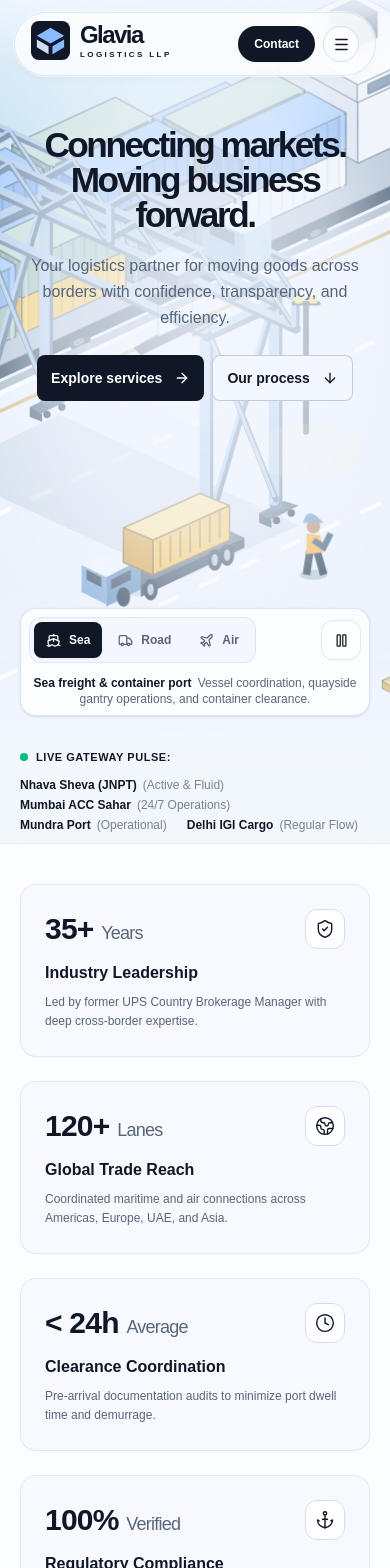
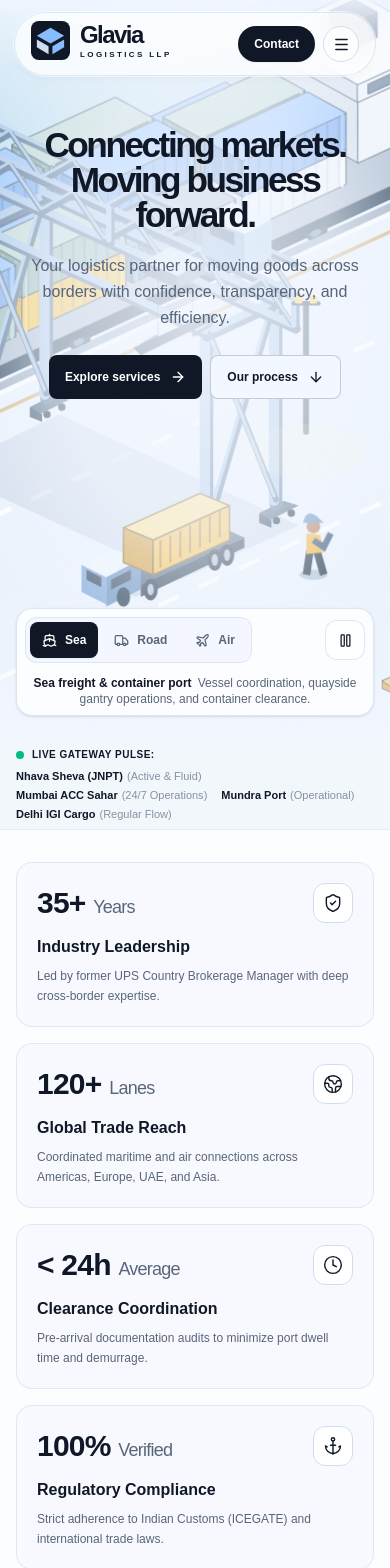
Before and after one commit to amrita022/glavia-logistics-website, a Next.js app: page / in a window 390 px wide. Shown: the top 1568 px of the page. Built offline with nearby package versions, Linux system fonts and the light colour scheme; a web font is replaced by a local one.

Commit message:
style: enhance responsive layout and mobile padding across components

```diff
--- a/src/app/globals.css
+++ b/src/app/globals.css
@@ -10,10 +10,10 @@
 }
 @layer base {
   html {
-    @apply scroll-smooth bg-canvas text-ink antialiased;
+    @apply scroll-smooth bg-canvas text-ink antialiased overflow-x-hidden;
   }
   body {
-    @apply font-sans;
+    @apply font-sans overflow-x-hidden;
   }
   section[id],
   footer[id],
@@ -32,7 +32,7 @@
 }
 @layer components {
   .wrap {
-    @apply mx-auto w-full max-w-[1400px] px-5 sm:px-10 lg:px-16;
+    @apply mx-auto w-full max-w-[1400px] px-4 sm:px-8 md:px-10 lg:px-16;
   }
   .eyebrow {
     @apply flex items-center gap-2.5 text-[11px] font-semibold tracking-[.15em] uppercase text-copy;
@@ -42,10 +42,10 @@
     @apply h-[2px] w-6 bg-primary;
   }
   .heading {
-    @apply text-4xl leading-[1.04] font-semibold tracking-[-.055em] text-balance md:text-5xl lg:text-6xl;
+    @apply text-3xl leading-[1.08] font-semibold tracking-[-.055em] text-balance sm:text-4xl md:text-5xl lg:text-6xl;
   }
   .action {
-    @apply inline-flex min-h-11 items-center justify-center gap-3 whitespace-nowrap rounded-lg px-3.5 sm:px-5 py-3 text-sm font-semibold transition active:scale-[.98];
+    @apply inline-flex min-h-11 items-center justify-center gap-2.5 rounded-lg px-4 sm:px-5 py-2.5 text-xs sm:text-sm font-semibold transition active:scale-[.98];
   }
   .action-dark {
     @apply bg-ink text-white hover:bg-ink/85;
--- a/src/app/page.tsx
+++ b/src/app/page.tsx
@@ -75,7 +75,7 @@ export default function Home() {
                   id={s.id}
                   className={
                     "group flex flex-col justify-between rounded-xl border border-panel/75 bg-canvas/40 p-4.5 transition-all duration-200 hover:-translate-y-0.5 hover:border-primary/80 hover:bg-white hover:shadow-xs " +
-                    (i === 4 ? "sm:col-span-2 lg:col-span-1" : "")
+                    (i === 4 ? "sm:col-span-2 sm:max-w-md sm:mx-auto sm:w-full lg:max-w-none lg:mx-0 lg:col-span-1" : "")
                   }
                 >
                   <div>
--- a/src/components/case-studies.tsx
+++ b/src/components/case-studies.tsx
@@ -85,11 +85,11 @@ export function CaseStudies() {
               </div>
 
               <div className="mt-6 border-t border-panel/50 pt-4">
-                <div className="grid grid-cols-3 gap-2 text-center">
+                <div className="grid grid-cols-3 gap-1.5 sm:gap-2 text-center">
                   {s.metrics.map((m) => (
-                    <div key={m.label} className="rounded-lg bg-canvas p-2">
-                      <div className="text-[10px] text-copy">{m.label}</div>
-                      <div className="mt-0.5 text-xs font-bold text-ink sm:text-sm">
+                    <div key={m.label} className="rounded-lg bg-canvas p-1.5 sm:p-2">
+                      <div className="text-[9px] sm:text-[10px] text-copy leading-tight truncate">{m.label}</div>
+                      <div className="mt-0.5 text-[11px] sm:text-xs md:text-sm font-bold text-ink leading-tight break-words">
                         {m.val}
                       </div>
                     </div>
--- a/src/components/metrics-strip.tsx
+++ b/src/components/metrics-strip.tsx
@@ -42,20 +42,20 @@ export function MetricsStrip() {
   return (
     <section aria-label="Operational credentials and key statistics" className="border-b border-panel/70 bg-white/70 backdrop-blur-md">
       {/* Live Hubs Ticker Bar */}
-      <div className="border-b border-panel/40 bg-panel/20 py-2.5 text-xs text-copy">
-        <div className="wrap flex flex-wrap items-center justify-between gap-3">
+      <div className="border-b border-panel/40 bg-panel/20 py-2 sm:py-2.5 text-xs text-copy">
+        <div className="wrap flex flex-wrap items-center justify-between gap-2 sm:gap-3">
           <div className="flex items-center gap-2 font-medium text-ink">
             <span className="relative flex h-2 w-2">
               <span className="absolute inline-flex h-full w-full animate-ping rounded-full bg-emerald-400 opacity-75" />
               <span className="relative inline-flex h-2 w-2 rounded-full bg-emerald-500" />
             </span>
-            <span className="font-semibold uppercase tracking-wider text-[11px] text-ink">Live Gateway Pulse:</span>
+            <span className="font-semibold uppercase tracking-wider text-[10px] sm:text-[11px] text-ink">Live Gateway Pulse:</span>
           </div>
-          <div className="flex flex-wrap items-center gap-x-5 gap-y-1">
+          <div className="flex flex-wrap items-center gap-x-3.5 sm:gap-x-5 gap-y-1 text-[11px] sm:text-xs">
             {liveHubs.map((hub) => (
-              <span key={hub.name} className="flex items-center gap-1.5">
+              <span key={hub.name} className="flex items-center gap-1">
                 <span className="font-semibold text-ink">{hub.name}</span>
-                <span className="text-copy/80">({hub.status})</span>
+                <span className="text-copy/70">({hub.status})</span>
               </span>
             ))}
           </div>
@@ -66,12 +66,12 @@ export function MetricsStrip() {
       </div>
 
       {/* 4 Pillars Grid */}
-      <div className="wrap py-10 sm:py-12">
-        <div className="grid gap-6 sm:grid-cols-2 lg:grid-cols-4">
+      <div className="wrap py-8 sm:py-12">
+        <div className="grid gap-4 sm:gap-6 sm:grid-cols-2 lg:grid-cols-4">
           {metrics.map((m) => (
             <div
               key={m.label}
-              className="group flex flex-col justify-between rounded-2xl border border-panel/60 bg-canvas/60 p-6 transition-all hover:border-primary hover:bg-white hover:shadow-sm"
+              className="group flex flex-col justify-between rounded-2xl border border-panel/60 bg-canvas/60 p-5 sm:p-6 transition-all hover:border-primary hover:bg-white hover:shadow-sm"
             >
               <div>
                 <div className="flex items-center justify-between">
--- a/src/components/mode-comparison.tsx
+++ b/src/components/mode-comparison.tsx
@@ -248,8 +248,8 @@ export function ModeComparison() {
             </div>
 
             {/* Featured Mode Showcase Card */}
-            <div className="rounded-2xl border border-panel bg-white p-6 shadow-sm sm:p-8 lg:p-9 transition-all">
-              <div className="grid gap-8 lg:grid-cols-[1.2fr_1fr]">
+            <div className="rounded-2xl border border-panel bg-white p-5 shadow-sm sm:p-8 lg:p-9 transition-all">
+              <div className="grid gap-6 sm:gap-8 lg:grid-cols-[1.2fr_1fr]">
                 {/* Left Column: Details & Checkpoints */}
                 <div>
                   <div className="flex flex-wrap items-center gap-2.5">
--- a/src/components/navigation.tsx
+++ b/src/components/navigation.tsx
@@ -54,13 +54,13 @@ export function Navigation() {
         {/* Center Desktop Navigation Links */}
         <nav
           aria-label="Main navigation"
-          className="hidden items-center gap-1 md:flex"
+          className="hidden items-center gap-0.5 md:flex lg:gap-1"
         >
           {links.map(([label, id]) => (
             <a
               key={id}
               href={"#" + id}
-              className="rounded-full px-3.5 py-1.5 text-xs font-semibold text-copy transition-all hover:bg-panel/40 hover:text-ink active:scale-95"
+              className="rounded-full px-2.5 lg:px-3.5 py-1.5 text-xs font-semibold text-copy transition-all hover:bg-panel/40 hover:text-ink active:scale-95"
             >
               {label}
             </a>
@@ -94,7 +94,7 @@ export function Navigation() {
         id="mobile-nav"
         aria-label="Mobile navigation"
         hidden={!open}
-        className="pointer-events-auto mx-auto mt-2 max-w-sm rounded-3xl border border-panel/80 bg-white/95 p-4 shadow-xl shadow-ink/10 backdrop-blur-2xl ring-1 ring-black/5 md:hidden"
+        className="pointer-events-auto mx-auto mt-2 max-w-sm w-full rounded-3xl border border-panel/80 bg-white/95 p-4 shadow-xl shadow-ink/10 backdrop-blur-2xl ring-1 ring-black/5 md:hidden"
       >
         <div className="grid gap-1">
           {links.map(([label, id]) => (
--- a/src/components/quick-contact.tsx
+++ b/src/components/quick-contact.tsx
@@ -18,8 +18,8 @@ export function QuickContact() {
   };
 
   return (
-    <section id="contact" className="border-t border-panel/80 bg-ink py-16 text-canvas md:py-24">
-      <div className="wrap grid gap-12 lg:grid-cols-[1.1fr_1fr] lg:gap-16 items-start">
+    <section id="contact" className="border-t border-panel/80 bg-ink py-14 text-canvas sm:py-16 md:py-24">
+      <div className="wrap grid gap-8 sm:gap-12 lg:grid-cols-[1.1fr_1fr] lg:gap-16 items-start">
         {/* Left Column: Direct Contact & Office Details */}
         <div>
           <p className="text-xs font-semibold uppercase tracking-widest text-primary">
@@ -76,7 +76,7 @@ export function QuickContact() {
         </div>
 
         {/* Right Column: Interactive Quick Inquiry Card */}
-        <div className="rounded-2xl border border-panel/25 bg-white/8 p-6 backdrop-blur-md sm:p-8">
+        <div className="rounded-2xl border border-panel/25 bg-white/8 p-5 backdrop-blur-md sm:p-7 md:p-8">
           <div className="flex items-center justify-between border-b border-panel/15 pb-4">
             <h3 className="text-lg font-bold text-white">
               Send a Shipment Inquiry
--- a/src/components/shipment-planner.tsx
+++ b/src/components/shipment-planner.tsx
@@ -319,7 +319,7 @@ export function ShipmentPlanner() {
             <div className="mt-8 border-t border-panel/60 pt-6">
               <a
                 href={enquiry(enquirySubject)}
-                className="action action-dark w-full text-center"
+                className="action action-dark w-full text-center text-xs sm:text-sm px-3.5 sm:px-5 py-3"
               >
                 Request tailored quote for this route <ArrowRight size={16} />
               </a>
```
Also changed, not shown: src/components/gateways-showcase.tsx (+5 -5 lines).
